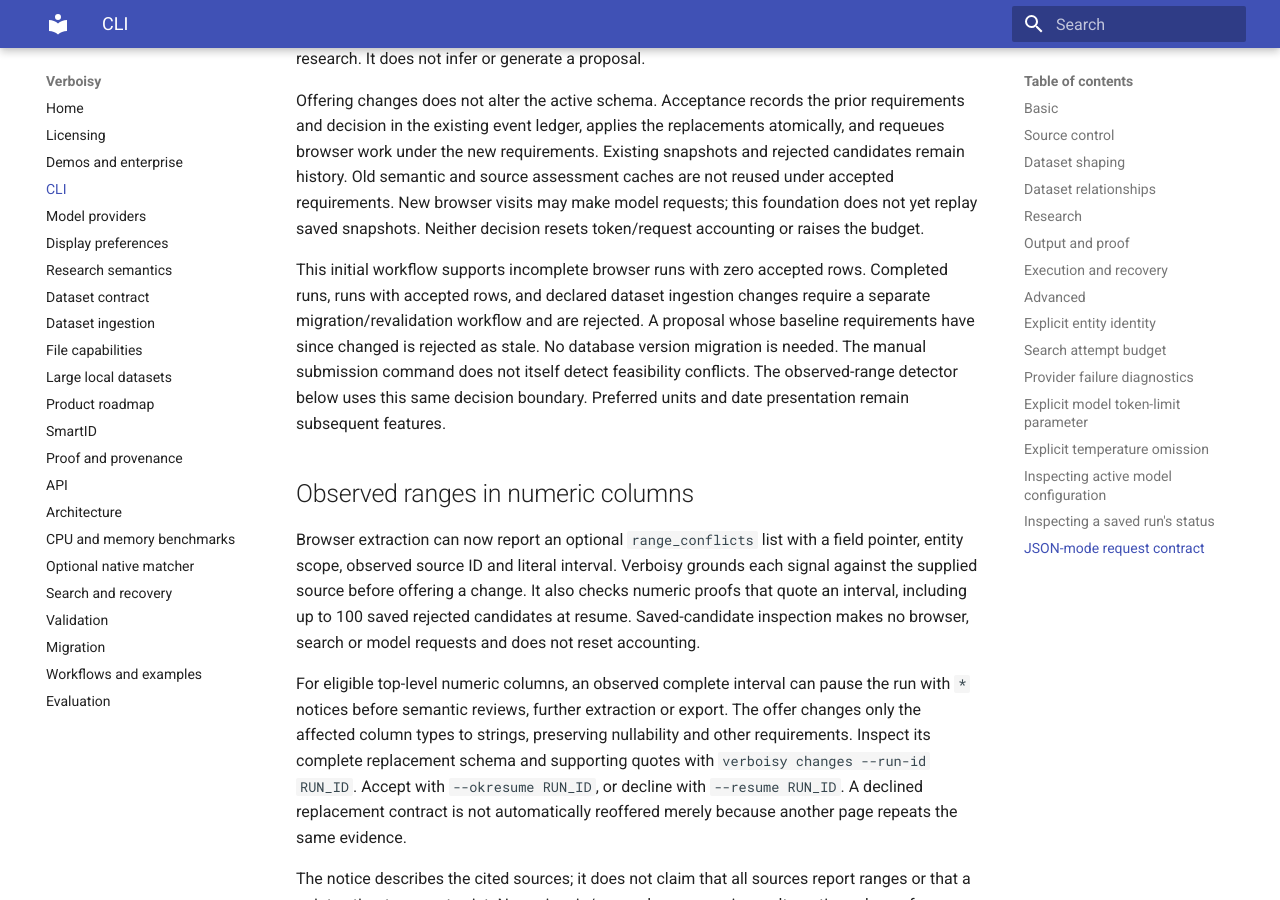
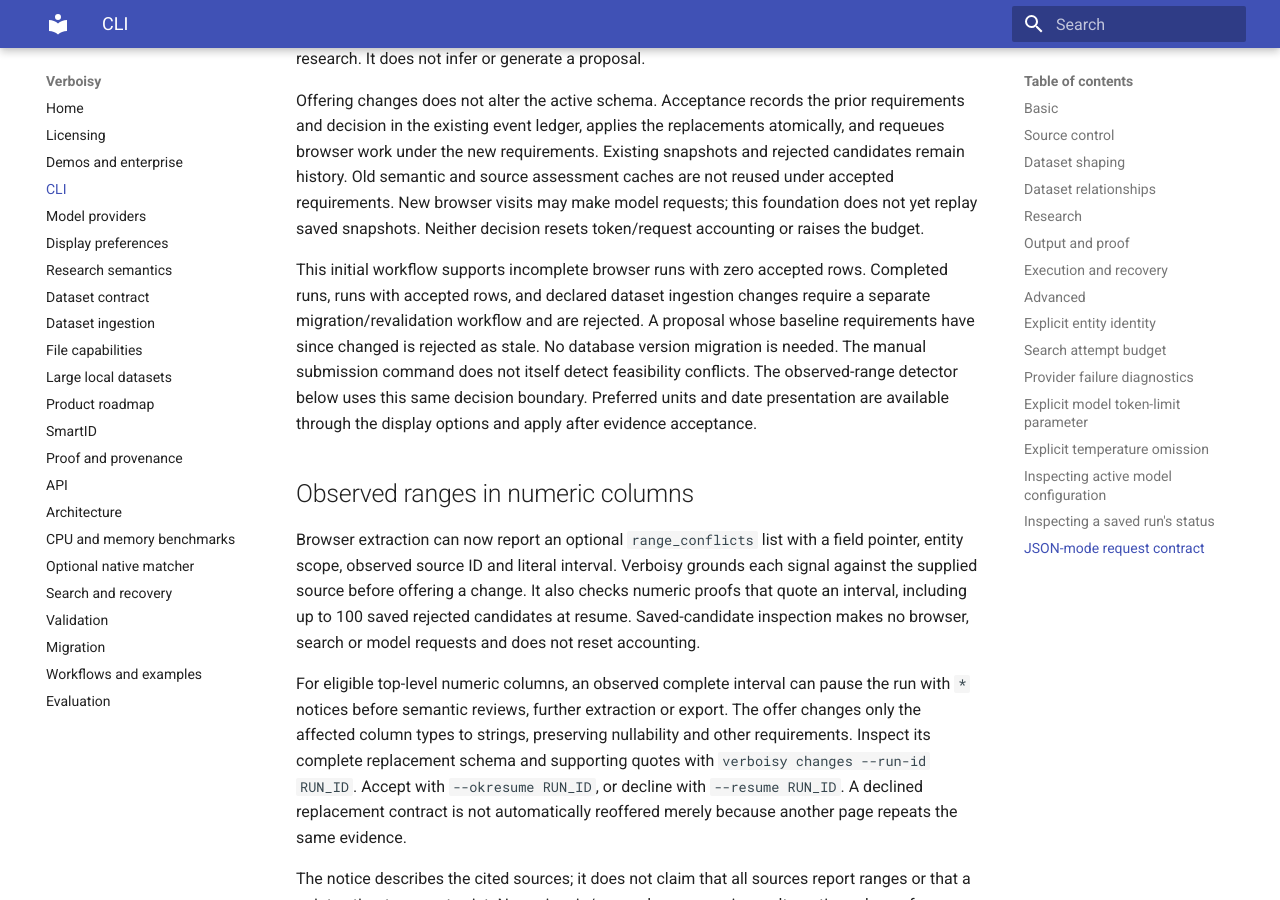
Before and after one commit to EmanueleTorrisi/verboisy, an MkDocs documentation site: the page built from docs/cli.md, in a window 1280 px wide and 900 px high, scrolled down 6493 px. Built offline with MkDocs 1.6.1 and Material for MkDocs 9.7.7, drawn with Linux system fonts in a browser that asks for light colours.

Commit message:
docs(cli): describe implemented presentation options accurately

```diff
--- a/docs/cli.md
+++ b/docs/cli.md
@@ -284,7 +284,8 @@ require a separate migration/revalidation workflow and are rejected. A proposal
 whose baseline requirements have since changed is rejected as stale. No database
 version migration is needed. The manual submission command does not itself detect feasibility conflicts.
 The observed-range detector below uses this same decision boundary. Preferred
-units and date presentation remain subsequent features.
+units and date presentation are available through the display options and apply
+after evidence acceptance.
 
 ## Observed ranges in numeric columns
 
```
